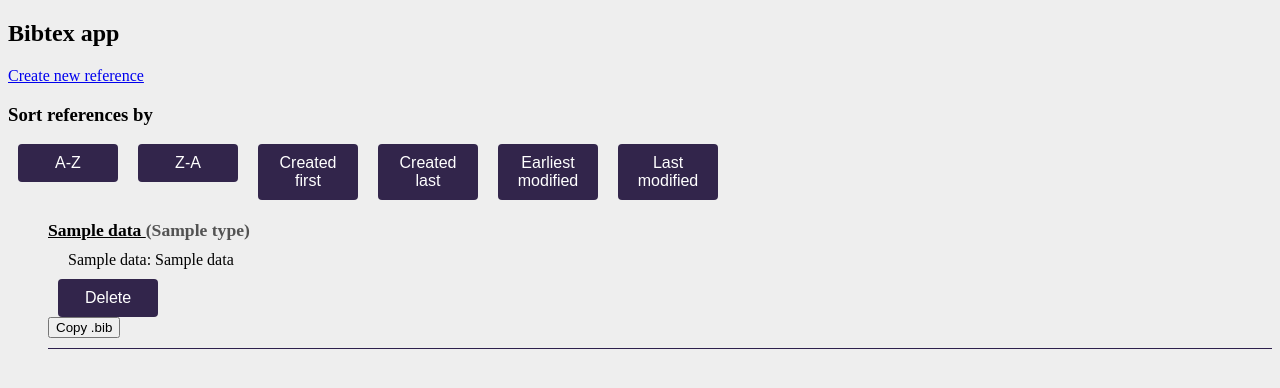
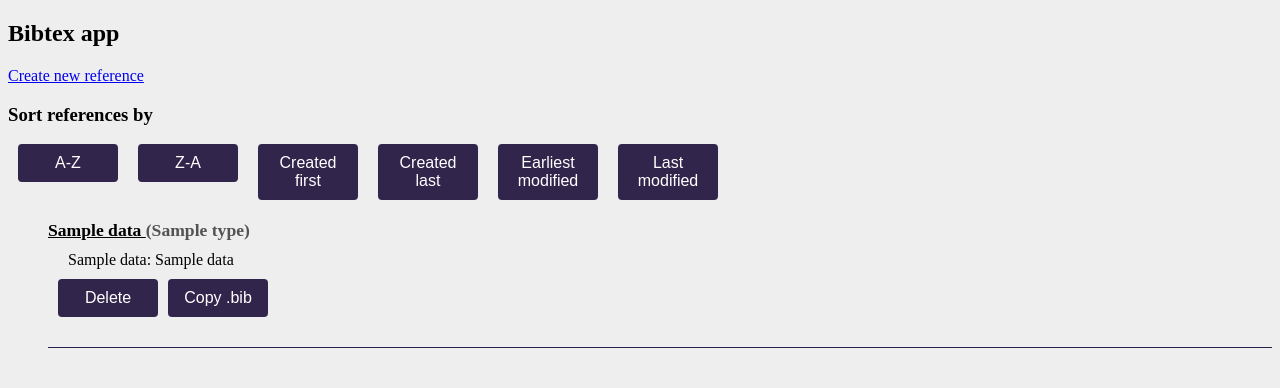
Before and after one commit to Uxusino/bibtex-kirby, a Flask app: template src/templates/index.html in a window 1280 px wide. Shown: the top 388 px of the page. Run offline with Flask 3, Linux system fonts and the light colour scheme; the template is opened without the code that fills it: most values are stand-ins (such as "Sample title", 1, 10 or a date in 2020).

Commit message:
Copy button looks prettier

```diff
--- a/src/static/css/style.css
+++ b/src/static/css/style.css
@@ -67,7 +67,7 @@ body {
     align-items: center;
   }
 
-  .submit-btn {
+  .submit-btn, .copy-btn {
     display: block;
     width: 100px;
     padding: 10px;
@@ -144,7 +144,7 @@ body {
     grid-auto-flow: row;
   }
 
-  .sort-buttons {
+  .sort-buttons, .reference-buttons {
     display: flex;
     flex-wrap: wrap;
     gap: 10px;
--- a/src/static/js/script.js
+++ b/src/static/js/script.js
@@ -7,7 +7,7 @@ const leftBlock = document.getElementById("left-block");
 const rightBlock = document.getElementById("right-block");
 const modalId = document.getElementById("modal-bibtex-id");
 
-const copyButtons = document.querySelectorAll(".copy-button");
+const copyButtons = document.querySelectorAll(".copy-btn");
 
 function addModalFields(key, jsondata) {
   const name = document.createElement("label");
--- a/src/templates/index.html
+++ b/src/templates/index.html
@@ -72,12 +72,15 @@ Bibtex app
           {% endfor %}
         </ul>
         {% endif %}
-        <form action="/delete_bibtex" method="post" style="margin-left: 10px;">
-          <input type="hidden" name="bibtex_id" value="{{ bibtex.id }}">
-          <button type="submit" class="submit-btn">Delete</button>
-        </form>
 
-        <button class="copy-button" data-bibtex=' {{ bibtex | to_str }} '>Copy .bib</button>
+        <div class="reference-buttons">
+          <form action="/delete_bibtex" method="post" style="margin-left: 10px;">
+            <input type="hidden" name="bibtex_id" value="{{ bibtex.id }}">
+            <button type="submit" class="submit-btn">Delete</button>
+          </form>
+
+          <button class="copy-btn" data-bibtex=' {{ bibtex | to_str }} '>Copy .bib</button>
+        </div>
 
       </li>
     {% endfor %}
```
